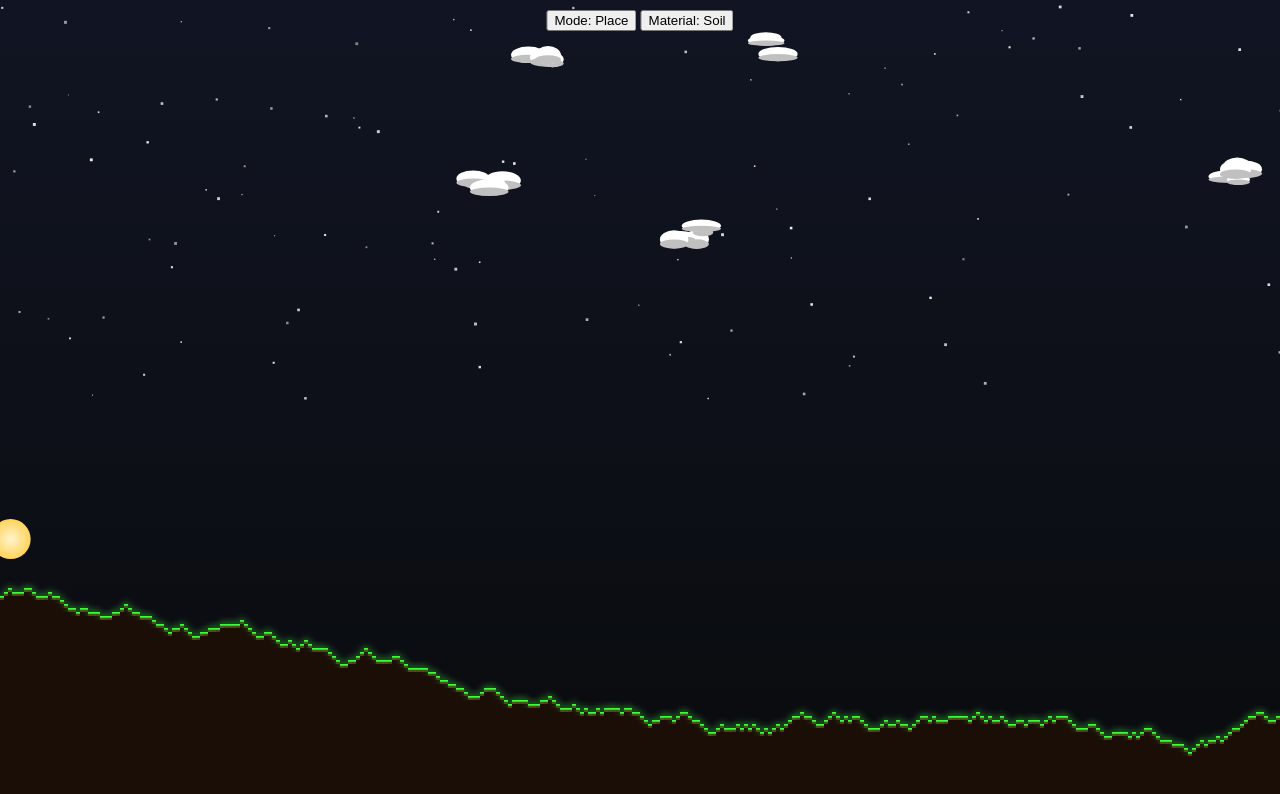
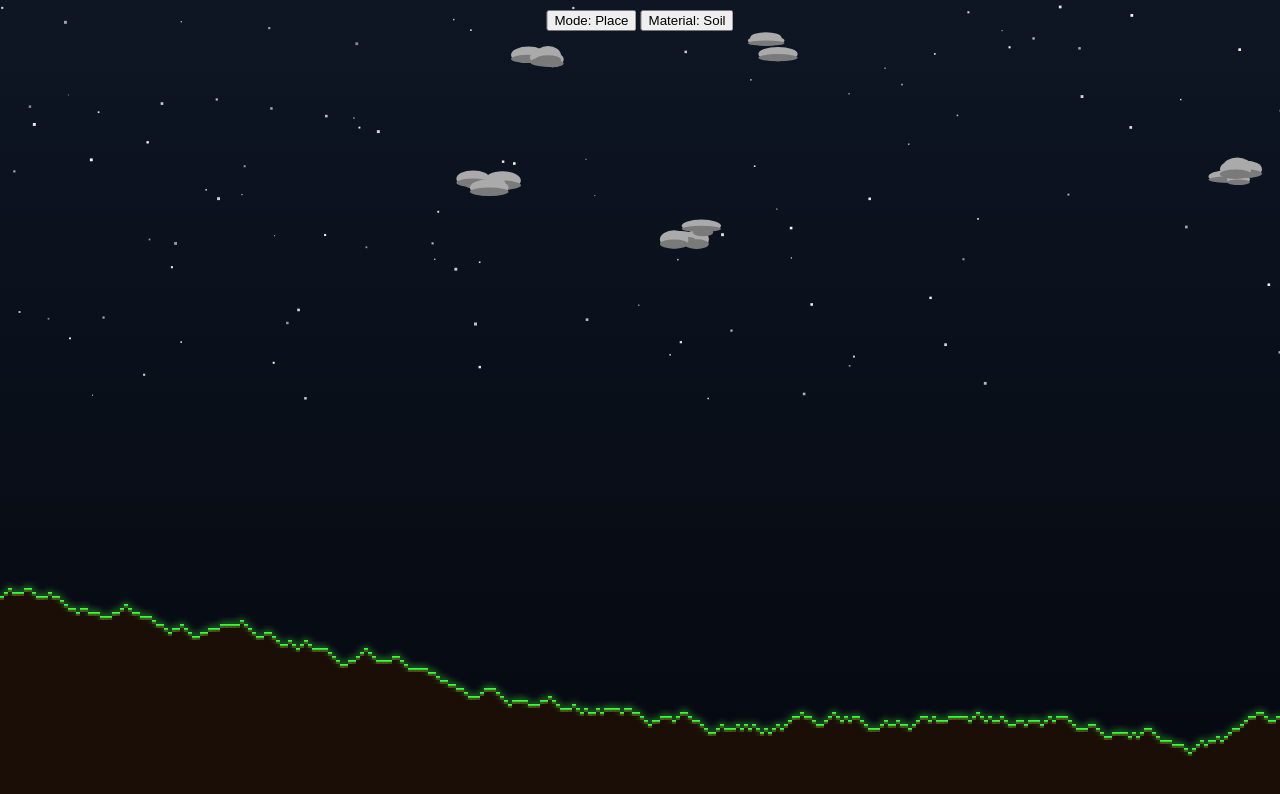
Before and after one commit to andrewkillinger/codex-games, a plain HTML site: page index.html in a window 1280 px wide. Drawn offline with Linux system fonts and the light colour scheme; animation ran at ten frames a second.

Commit message:
Improve water flow and overhaul day-night cycle

```diff
--- a/index.html
+++ b/index.html
@@ -143,44 +143,38 @@ function updateParticles(){
           if (!moved) isStatic[y][x] = true;
         }
       } else if (cell === WATER){
-        const belowY = y+1;
-        const belowCell = belowY<simRows ? grid[belowY][x] : SOIL;
-        if (belowY<simRows && belowCell === EMPTY){
+        // fall straight down through empty space for faster flow
+        let ny = y;
+        while (ny+1 < simRows && grid[ny+1][x] === EMPTY) ny++;
+        if (ny !== y){
+          grid[ny][x] = WATER;
           grid[y][x] = EMPTY;
-          grid[belowY][x] = WATER;
-        } else {
+          continue;
+        }
         const dirs = frame%2===0 ? [-1,1] : [1,-1];
         let moved = false;
+        // search sideways for lowest drop point
         for (const dir of dirs){
           let nx = x + dir;
-            while (nx>=0 && nx<simCols && grid[y][nx] === WATER) nx += dir;
-            if (nx<0 || nx>=simCols) continue;
-            const target = grid[y][nx];
-            const belowTarget = belowY<simRows ? grid[belowY][nx] : SOIL;
-            if (target === EMPTY){
-              if (belowY<simRows && belowTarget === EMPTY){
-                grid[belowY][nx] = WATER;
-              } else {
-                grid[y][nx] = WATER;
-              }
-              grid[y][x] = EMPTY;
-              moved = true;
-              break;
-            } else if (belowY<simRows && belowTarget === EMPTY){
-              grid[belowY][nx] = WATER;
+          while (nx>=0 && nx<simCols && (grid[y][nx]===EMPTY || grid[y][nx]===WATER)){
+            if (y+1 < simRows && grid[y+1][nx] === EMPTY){
+              grid[y+1][nx] = WATER;
               grid[y][x] = EMPTY;
               moved = true;
               break;
             }
+            nx += dir;
+          }
+          if (moved) break;
         }
         if (!moved){
-            for (const dx of dirs){
-              const nx = x+dx;
+          // otherwise slide sideways into first empty cell
+          for (const dir of dirs){
+            const nx = x + dir;
             if (nx>=0 && nx<simCols && grid[y][nx] === EMPTY){
               grid[y][nx] = WATER;
               grid[y][x] = EMPTY;
               break;
-              }
             }
           }
         }
@@ -214,20 +208,78 @@ function updateSoilAndGrass(dt){
 }
 
 function drawBackground(dt){
-  dayTime = (dayTime + dt) % 300;
-  const progress = dayTime / 300;
-  const angle = progress * 2*Math.PI;
-  const sunHeight = Math.sin(angle);
-  const daylight = Math.max(0, sunHeight);
+  const total = 240; // 4 minutes
+  const phaseLen = total / 4;
+  dayTime = (dayTime + dt) % total;
+  const phase = Math.floor(dayTime / phaseLen);
+  const phaseT = (dayTime % phaseLen) / phaseLen;
+  const baseY = height * 0.7;
+  let daylight = 0;
+  currentSunX = width/2;
+
+  if (phase === 0){ // morning - sun rises
+    const sunRadius = 20;
+    const sunY = height + sunRadius - phaseT*(height + sunRadius*2);
+    if (sunY < baseY){
+      daylight = Math.min((baseY - sunY)/(baseY - height*0.5), 1);
+    }
+    if (sunY + sunRadius > 0 && sunY - sunRadius < height){
+      const grad = ctx.createRadialGradient(currentSunX, sunY, 0, currentSunX, sunY, sunRadius);
+      grad.addColorStop(0, '#fff4cc');
+      grad.addColorStop(1, '#ffd35c');
+      ctx.fillStyle = grad;
+      ctx.beginPath();
+      ctx.arc(currentSunX, sunY, sunRadius, 0, Math.PI*2);
+      ctx.fill();
+    }
+  } else if (phase === 1){ // afternoon - sun gone
+    daylight = 1;
+  } else if (phase === 2){ // evening - moon rises
+    const moonRadius = 15;
+    const moonY = height + moonRadius - phaseT*(height + moonRadius*2);
+    daylight = 1;
+    if (moonY < baseY){
+      daylight = Math.max(0, 1 - (baseY - moonY)/(baseY - height*0.5));
+    }
+    if (moonY + moonRadius > 0 && moonY - moonRadius < height){
+      const grad = ctx.createRadialGradient(currentSunX, moonY, 0, currentSunX, moonY, moonRadius);
+      grad.addColorStop(0, '#ffffff');
+      grad.addColorStop(1, '#ccddee');
+      ctx.fillStyle = grad;
+      ctx.beginPath();
+      ctx.arc(currentSunX, moonY, moonRadius, 0, Math.PI*2);
+      ctx.fill();
+    }
+  } else { // night
+    daylight = 0;
+  }
+
   currentDaylight = daylight;
   const nightLight = 1 - daylight;
 
   const dayTop = '#78a7ff';
   const dayBottom = '#b5dbff';
-  const nightTop = '#0b0d17';
-  const nightBottom = '#000000';
-  const skyTop = mixColor(nightTop, dayTop, daylight);
-  const skyBottom = mixColor(nightBottom, dayBottom, daylight);
+  const sunriseTop = '#ff9a9e';
+  const sunriseBottom = '#fecf70';
+  const nightTop = '#0e1624';
+  const nightBottom = '#05080f';
+  let skyTop, skyBottom;
+
+  if (phase === 0 && daylight < 1){
+    skyTop = mixColor(nightTop, sunriseTop, daylight);
+    skyBottom = mixColor(nightBottom, sunriseBottom, daylight);
+  } else if (phase === 2 && daylight < 1){
+    const d = 1 - daylight;
+    skyTop = mixColor(dayTop, sunriseTop, d);
+    skyBottom = mixColor(dayBottom, sunriseBottom, d);
+  } else if (daylight >= 1){
+    skyTop = dayTop;
+    skyBottom = dayBottom;
+  } else {
+    skyTop = nightTop;
+    skyBottom = nightBottom;
+  }
+
   const grad = ctx.createLinearGradient(0,0,0,height);
   grad.addColorStop(0, skyTop);
   grad.addColorStop(1, skyBottom);
@@ -242,50 +294,23 @@ function drawBackground(dt){
   }
   ctx.globalAlpha = 1;
 
-  // clouds
-  if (daylight > 0){
+  // clouds stay through day and night, tinted by daylight
   for (const c of clouds){
     c.x += c.speed * dt;
     if (c.x > width + 80) c.x = -80;
     for (const p of c.puffs){
       const cx = c.x + p.ox + p.w/2;
       const cy = c.y + p.oy + p.h/2;
-        ctx.fillStyle = '#ffffff';
+      const light = 0.5 + daylight*0.5;
+      ctx.fillStyle = mixColor('#555555', '#ffffff', light);
       ctx.beginPath();
       ctx.ellipse(cx, cy, p.w/2, p.h/2, 0, 0, Math.PI*2);
       ctx.fill();
-        ctx.fillStyle = '#c0c0c0';
+      ctx.fillStyle = mixColor('#333333', '#c0c0c0', light);
       ctx.beginPath();
       ctx.ellipse(cx, cy + p.h*0.25, p.w/2, p.h/4, 0, 0, Math.PI*2);
       ctx.fill();
     }
-    }
-  }
-
-  // sun or moon
-  const sunX = progress * width;
-  currentSunX = sunX;
-  const baseY = height * 0.7;
-  const sunY = baseY - sunHeight * height * 0.5;
-  if (daylight > 0){
-    const sunRadius = 20;
-    const grad = ctx.createRadialGradient(sunX, sunY, 0, sunX, sunY, sunRadius);
-    grad.addColorStop(0, '#fff4cc');
-    grad.addColorStop(1, '#ffd35c');
-    ctx.fillStyle = grad;
-    ctx.beginPath();
-    ctx.arc(sunX, sunY, sunRadius, 0, Math.PI*2);
-    ctx.fill();
-  } else {
-    const moonY = baseY - (-sunHeight) * height * 0.5;
-    const moonRadius = 15;
-    const grad = ctx.createRadialGradient(sunX, moonY, 0, sunX, moonY, moonRadius);
-    grad.addColorStop(0, '#ffffff');
-    grad.addColorStop(1, '#ccddee');
-    ctx.fillStyle = grad;
-    ctx.beginPath();
-    ctx.arc(sunX, moonY, moonRadius, 0, Math.PI*2);
-    ctx.fill();
   }
 }
 
@@ -294,7 +319,7 @@ function drawTerrain(){
     for (let x=0; x<simCols; x++){
       if (grid[y][x] === SOIL){
         const depth = y/simRows;
-        const topLight = 0.3 + 0.7*currentDaylight;
+        const topLight = 0.4 + 0.6*currentDaylight;
         const shade = Math.max(0, topLight - depth*0.8);
         ctx.fillStyle = mixColor('#1b0e06','#4e2b14', shade);
         ctx.fillRect(x*cellSize, y*cellSize, cellSize, cellSize);
```
Lines whose indentation alone changed are shown as unchanged.
